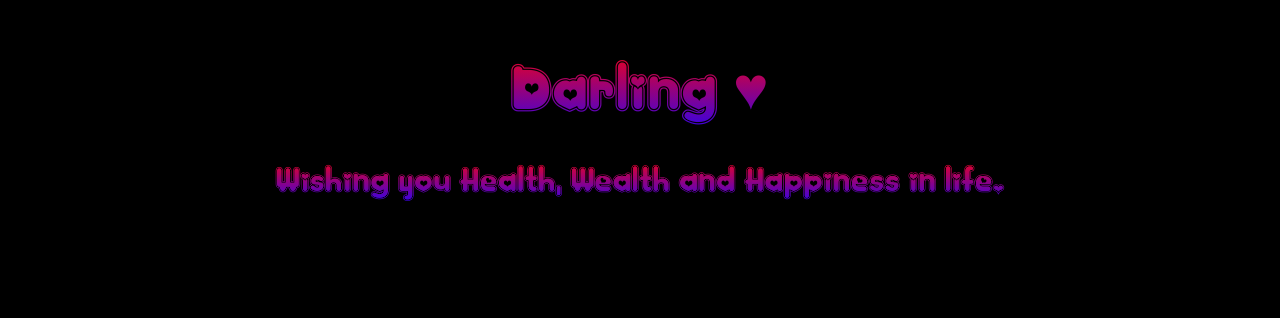
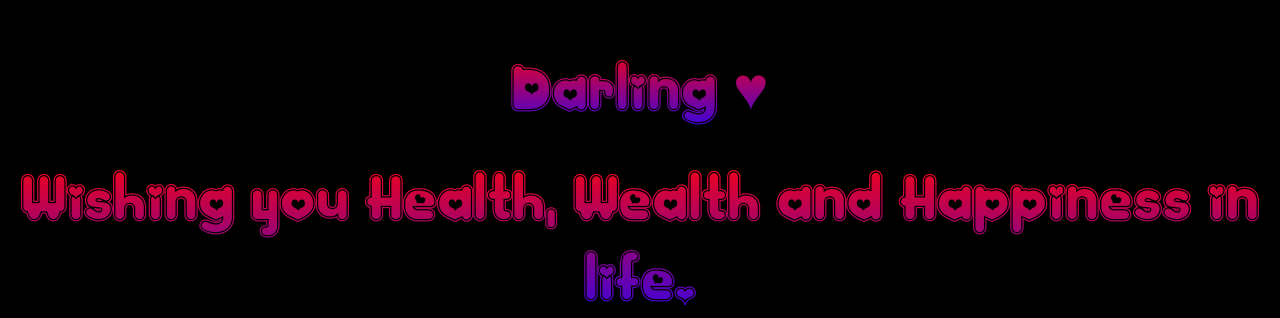
Before and after one commit to deepakdantla/hpybdy, a plain HTML site: page index.html in a window 1280 px wide. Shown: the part 1227-1545 px from the top of the page. Before the commit the page ends 1428 px from the top, so only its background shows below. Drawn offline with Linux system fonts and the light colour scheme.

Commit message:
Update style.css
changed font size for .wishes file to 60px

```diff
--- a/style.css
+++ b/style.css
@@ -22,7 +22,7 @@ body{
     -webkit-background-clip: text;
     -webkit-text-fill-color: transparent;
     cursor: pointer;
-    font-size: 32px;
+    font-size: 60px;
     font-family: kinkee;
 }
 
```
